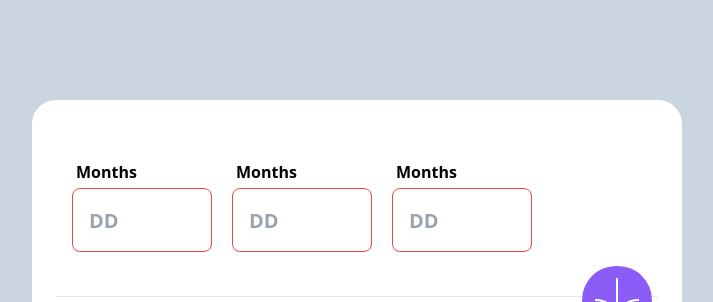
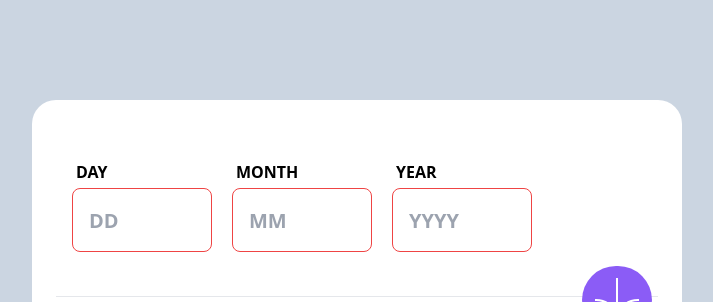
Before and after one commit to muhammetsalihaslan/AgeCalculator, a Next.js app in the folder agecalculator/: page / in a window 1280 px wide. Shown: the top 302 px of the page, without its empty margins (283-996 px from the left). Built offline with nearby package versions, Linux system fonts and the light colour scheme.

Commit message:
setinpuut

```diff
--- a/agecalculator/components/hero.jsx
+++ b/agecalculator/components/hero.jsx
@@ -1,15 +1,20 @@
-import React from "react";
+"use client";
+import React, { useState } from "react";
 import Input from "./input";
 import Image from "next/image";
 import Result from "./result";
 
 const Hero = () => {
+  const [day, setDay] = useState("");
+  const [month, setMonth] = useState("");
+  const [year, setYear] = useState("");
+
   return (
     <div className="flex flex-col bg-white ms-3 me-3 h-3/4 w-9/12  rounded-t-3xl rounded-bl-3xl rounded-br-[7rem] md:w-[650px] ">
       <div className="flex justify-start p-5 mt-10 ms-5 me-5 gap-x-5 ">
-        <Input />
-        <Input />
-        <Input />
+        <Input time="DAY" ts="DD" />
+        <Input time="MONTH" ts="MM" />
+        <Input time="YEAR" ts="YYYY" />
       </div>
       <hr className="m-6" />
       <div className="flex justify-center sm:justify-end sm:me-[30px]">
--- a/agecalculator/components/input.jsx
+++ b/agecalculator/components/input.jsx
@@ -20,14 +20,14 @@ const Input = ({ time, ts }) => {
         htmlFor=""
         className="text-sm md:text-base font-bold ms-1 invalid:text-red-500   "
       >
-        Months
+        {time}
       </label>
       <input
         type="text"
         value={inputValue}
         onChange={handleInputChange}
         pattern="[0-9]+"
-        placeholder="DD"
+        placeholder={ts}
         className="focus-outline-none w-[90px] h-[3rem] md:h-[4rem] md:w-[140px] rounded-lg border text-md md:text-xl font-semibold text-slate-500 border-slate-300 p-4 outline-none invalid:border-red-500 invalid:text-red-500 in"
         required
       />
```
